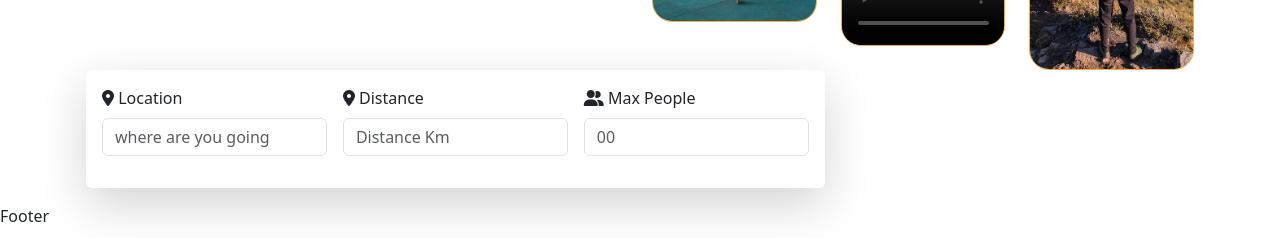
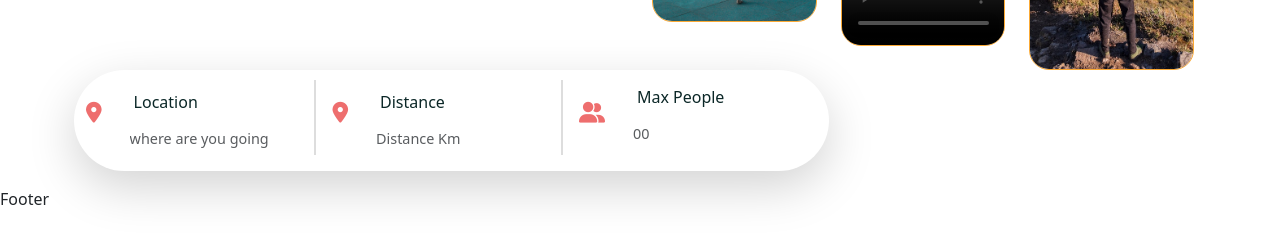
Before and after one commit to Emprcode/mern-travel-app, a React (Create React App) app in the folder frontend/: page /home in a window 1280 px wide. Shown: the part 472-710 px from the top of the page. Built offline with nearby package versions, Linux system fonts and the light colour scheme; grey boxes are pictures that could not be loaded; a web font is replaced by a local one.

Commit message:
updated home page

```diff
--- a/frontend/src/pages/home/Home.jsx
+++ b/frontend/src/pages/home/Home.jsx
@@ -47,7 +47,9 @@ const Home = () => {
             </div>
           </Col>
         </Row>
-        <SearchBar />
+        <Row className="">
+          <SearchBar />
+        </Row>
       </Container>
     </div>
   );
--- /dev/null
+++ b/frontend/src/shared/SearchBar.css
@@ -0,0 +1,27 @@
+.icon_color {
+  color: #ee6e6e;
+  font-size: 1.3rem;
+}
+.form__style {
+  border-radius: 100px;
+}
+
+.form__group input {
+  border: none;
+  font-size: 0.9rem;
+  color: var(--heading-color);
+  font-weight: 500;
+}
+.form__group label {
+  margin-top: 10px;
+  border: none;
+  font-size: 1rem;
+  color: var(--heading-color);
+  font-weight: 500;
+  margin-left: 1rem;
+}
+
+.form__group-fast {
+  margin-top: 10px;
+  border-right: 2px solid #ddd;
+}
--- a/frontend/src/shared/SearchBar.js
+++ /dev/null
@@ -1,32 +0,0 @@
-import React from "react";
-import { Form, Col } from "react-bootstrap";
-
-const SearchBar = () => {
-  return (
-    <div className="d-flex shadow-lg rounded gap-3 p-3 col-8">
-      <Form.Group className="mb-3 ">
-        <Form.Label>
-          {" "}
-          <i className="fa-solid fa-location-dot"></i> Location
-        </Form.Label>
-        <Form.Control type="email" placeholder="where are you going" />
-      </Form.Group>
-      <Form.Group className="mb-3 ">
-        <Form.Label>
-          {" "}
-          <i className="fa-solid fa-location-dot"></i> Distance
-        </Form.Label>
-        <Form.Control type="email" placeholder="Distance Km" />
-      </Form.Group>
-      <Form.Group className="mb-3 ">
-        <Form.Label>
-          {" "}
-          <i className="fa-solid fa-user-group"></i> Max People
-        </Form.Label>
-        <Form.Control type="email" placeholder="00" />
-      </Form.Group>
-    </div>
-  );
-};
-
-export default SearchBar;
--- /dev/null
+++ b/frontend/src/shared/SearchBar.jsx
@@ -0,0 +1,39 @@
+import React from "react";
+import { Form, Col } from "react-bootstrap";
+import "./SearchBar.css";
+
+const SearchBar = () => {
+  return (
+    <div className="d-flex shadow-lg form__style gap-3 col-8">
+      <Form.Group className="mb-3 d-flex justify-content-center align-items-center gap-3 ">
+        <span className="icon_color">
+          <i className="fa-solid fa-location-dot"></i>
+        </span>
+        <div className="form__group form__group-fast">
+          <Form.Label> Location</Form.Label>
+          <Form.Control type="text" placeholder="where are you going" />
+        </div>
+      </Form.Group>
+      <Form.Group className="mb-3 d-flex justify-content-center align-items-center gap-3 ">
+        <span className="icon_color">
+          <i className="fa-solid fa-location-dot"></i>
+        </span>
+        <div className=" form__group form__group-fast">
+          <Form.Label> Distance</Form.Label>
+          <Form.Control type="number" placeholder="Distance Km" />
+        </div>
+      </Form.Group>
+      <Form.Group className="mb-3 d-flex justify-content-center align-items-center gap-3">
+        <span className="icon_color">
+          <i className="fa-solid fa-user-group"></i>
+        </span>
+        <div className="form__group">
+          <Form.Label> Max People</Form.Label>
+          <Form.Control type="number" placeholder="00" />
+        </div>
+      </Form.Group>
+    </div>
+  );
+};
+
+export default SearchBar;
```
